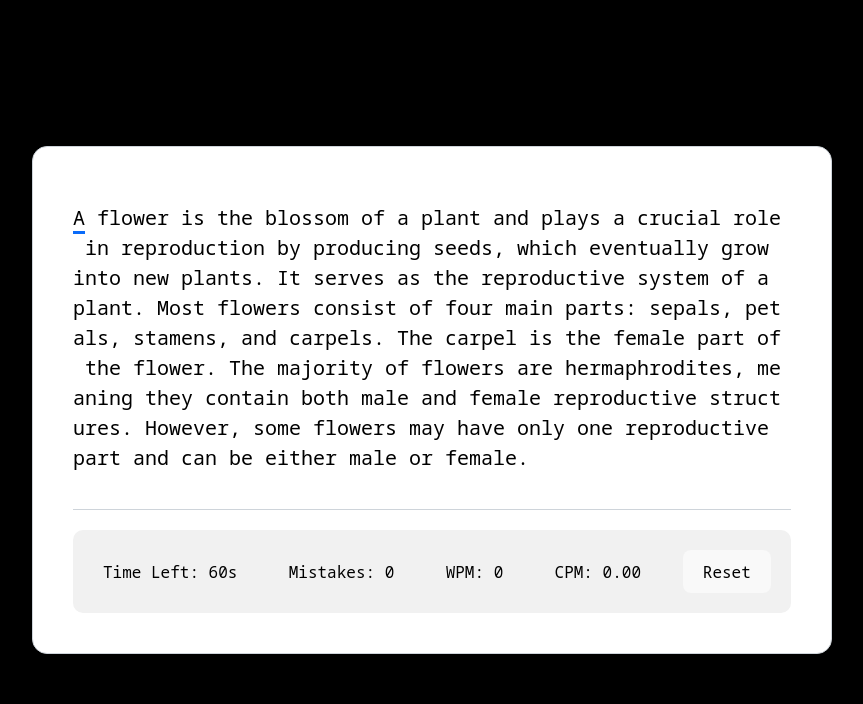
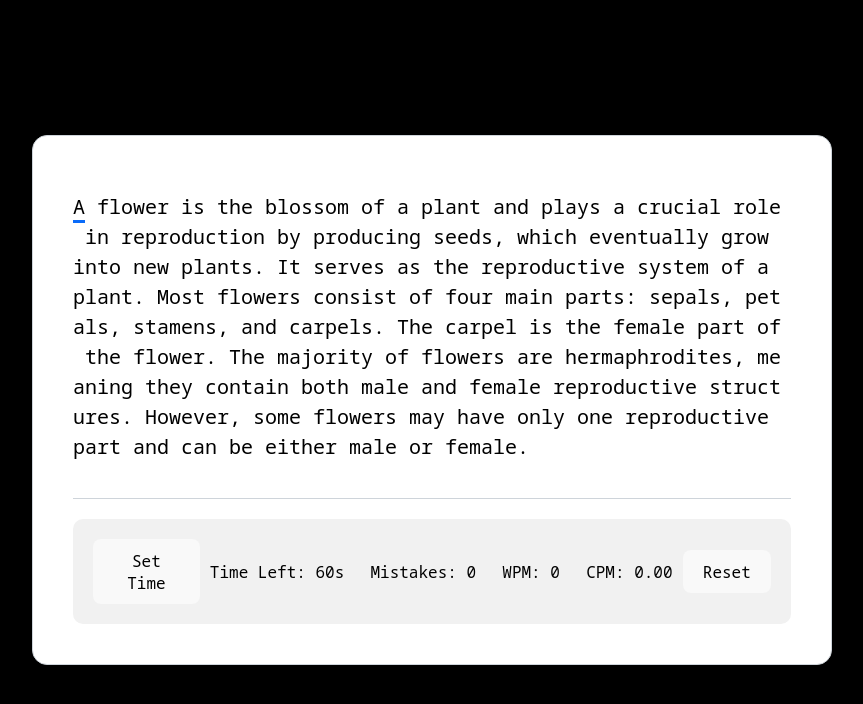
Before and after one commit to vkoushik15/ZombieType, a React (Vite) app: page / in a window 1280 px wide. Shown: the top 704 px of the page, without its empty margins (208-1071 px from the left). Built offline with nearby package versions, Linux system fonts and the light colour scheme.

Commit message:
User can change maximum time

```diff
--- a/src/App.jsx
+++ b/src/App.jsx
@@ -3,16 +3,18 @@ import reactLogo from './assets/react.svg'
 import viteLogo from '/vite.svg'
 import './App.css'
 import SpeedTyping from './components/speedTyping.jsx';
+import Pop from './components/pop.jsx';
+import { Timeprovider } from './context/timeContext.js';
 
 function App() {
   const [count, setCount] = useState(0)
 
   return (
-    <>
+    <Timeprovider>
       <div>
         <SpeedTyping />
       </div>
-    </>
+    </Timeprovider>
   )
 }
 
--- /dev/null
+++ b/src/components/pop.css
@@ -0,0 +1,34 @@
+.popup {
+    height: 200px;
+    width: 350px;
+    background-color: rgb(0, 0, 0,0.8);
+    display: flex;
+    justify-content: center;
+    align-items: center;
+    flex-direction: column;
+    gap: 10px;
+    position: fixed;
+    top: 50%;
+    left: 50%;
+    transform: translate(-50%, -50%);
+    border-radius: 15px;
+  }
+
+  .popup input {
+    border: none;
+    height: 20%;
+    width: 40%;
+    border: 2px solid white;
+    border-radius: 10px;
+    text-align: center;
+    font-size: 15px;
+  }
+  .popup input::-webkit-outer-spin-button,
+  .popup input::-webkit-inner-spin-button {
+    -webkit-appearance: none;
+    margin: 0;
+  }
+  .popup .box {
+    display: flex;
+    gap: 10px;
+  }
--- /dev/null
+++ b/src/components/pop.jsx
@@ -0,0 +1,43 @@
+import React, { useRef, useEffect } from "react";
+import "./pop.css";
+import { useTime } from "../context/timeContext";
+
+function Pop() {
+  const { setTime, setIsOpen, isOpen } = useTime();
+  const popupRef = useRef(null);
+
+  const handleSetTime = (selectedTime) => {
+    setTime(selectedTime);
+    setIsOpen(false);
+  };
+
+  useEffect(() => {
+    const handleClickOutside = (event) => {
+      if (popupRef.current && !popupRef.current.contains(event.target)) {
+        setIsOpen(false);
+      }
+    };
+
+    document.addEventListener("mousedown", handleClickOutside);
+    return () => document.removeEventListener("mousedown", handleClickOutside);
+  }, [isOpen]);
+
+
+  return (
+    <div className="popup">
+      <div ref={popupRef} className="box">
+        {[20, 30, 45, 60].map((t) => (
+          <button
+            key={t}
+            style={{ backgroundColor: "white", color: "black", margin: "5px" }}
+            onClick={() => handleSetTime(t)}
+          >
+            {t}s
+          </button>
+        ))}
+      </div>
+    </div>
+  );
+}
+
+export default Pop;
--- a/src/components/speedTyping.css
+++ b/src/components/speedTyping.css
@@ -1,71 +1,74 @@
-
-body{
+html,
+body {
+  height: 100%;
+  width: 100%;
+  margin: 0;
   padding: 0;
-    margin: 0;
-    box-sizing: border-box;
-    min-height: 100vh;
+}
+body {
   display: flex;
   justify-content: center;
   align-items: center;
-    font-family: 'Noto Sans Mono', monospace;
+  font-family: "Noto Sans Mono", monospace;
   background-color: black;
-
+  min-height: 100vh;
+  min-width: 100vw;
 }
 
 .container {
   max-width: 800px; /* Increased width */
-    margin: 20px; /* Added margin */
-    width: calc(100% - 40px); /* Adjusted width calculation */
-    padding: 40px; /* Increased padding */
-    border-radius: 15px; /* Increased border radius */
+  /* margin: 20px; Added margin */
+  width: 100%;
+  padding: 40px;
+  border-radius: 15px;
   box-sizing: border-box;
   border: 1px solid #ced4da;
   background: #fff;
   box-shadow: 0 0 10px rgba(0, 0, 0, 0.25);
 }
 
-  input.input-field{
+input.input-field {
   opacity: 0;
   z-index: -999;
   position: absolute;
 }
 
-  #paragraph{
+#paragraph {
   word-break: break-all;
   text-align: left;
 }
-  .section{
+.section {
   border: 1px solid #ced4da;
   border-radius: 10px; /* Increased border radius */
   padding: 30px; /* Increased padding */
   padding-top: 10px; /* Adjusted padding-top */
   background-color: #f9f9f9; /* Added background color */
 }
-  .section1{
+.section1 {
   border-bottom: 1px solid #ced4da;
   padding-bottom: 20px; /* Added padding-bottom */
   margin-bottom: 20px; /* Added margin-bottom */
 }
-  span{
+span {
   font-size: 20px;
   user-select: none;
   cursor: tex;
 }
-  span.wrong{
+span.wrong {
   color: red;
   background-color: pink;
 }
 
-  span.correct{
+span.correct {
   color: green;
   background: #e7fbd3;
 }
 
-  span.active{
+span.active {
   border-bottom: 3px solid #0a6bf9;
 }
 
-  .section2{
+.section2 {
   display: flex;
   justify-content: space-between;
   align-items: center;
@@ -75,7 +78,7 @@ body{
   padding: 20px; /* Added padding */
   border-radius: 10px; /* Added border radius */
 }
-  .section2 ul{
+.section2 ul {
   padding-inline-start: 0px;
   display: flex;
   justify-content: space-between;
@@ -84,17 +87,17 @@ body{
   width: calc(100% - 120px);
 }
 
-  .section2 ul li{
+.section2 ul li {
   list-style-type: none;
   margin: 0 10px;
 }
 
-  .section2 ul li p{
+.section2 ul li p {
   margin: 5px;
   font-size: 12px;
 }
 
-  .section2 ul li span{
+.section2 ul li span {
   font-size: 18px;
 }
 
@@ -111,21 +114,29 @@ body{
   transition: all 0.5s;
 }
 
-  button.btn:hover{
+button.btn:hover {
   background-color: #1879ba;
 }
 
-  @media screen and (max-width : 550px){
-    .section2{
+@media screen and (max-width: 550px) {
+  body {
     flex-direction: column;
   }
 
-    .section2 ul{
+  .container {
+    width: 95%;
+    padding: 20px;
+  }
+  .section2 {
+    flex-direction: column;
+  }
+
+  .section2 ul {
     width: 100%;
     justify-content: space-between;
   }
 
-    button.btn{
+  button.btn {
     width: 100%;
     margin-top: 10px;
   }
--- a/src/components/speedTyping.jsx
+++ b/src/components/speedTyping.jsx
@@ -1,6 +1,8 @@
-import React, { useState, useEffect, useRef } from 'react';
-import './speedTyping.css';
-import TypingArea from './typingArea.jsx';
+import React, { useState, useEffect, useRef } from "react";
+import "./speedTyping.css";
+import TypingArea from "./typingArea.jsx";
+import { useTime } from "../context/timeContext.js";
+import Pop from "./pop.jsx";
 
 const SpeedTypingGame = () => {
   const paragraphs = [
@@ -8,11 +10,11 @@ const SpeedTypingGame = () => {
     "The root is the part of the plant that grows in the soil. The primary root emerges from the embryo, and its main function is to provide stability to the plant and absorb mineral salts from the soil for various metabolic processes. There are three types of roots: Tap Root, Adventitious Root, and Lateral Root. The roots arise from different parts of the plant and not from the rhizomes.",
     "The stem is the upper part of the plant that remains above the ground and grows in a direction opposite to gravity (negatively geotropic). It consists of nodes and internodes. Various structures such as branches, buds, leaves, petioles, flowers, and inflorescences develop at the nodes and remain above the ground. Trees typically have brown bark, while young and newly developed stems are green. The roots arise from different parts of the plant and not from rhizomes.",
     "A flower is the blossom of a plant and plays a crucial role in reproduction by producing seeds, which eventually grow into new plants. It serves as the reproductive system of a plant. Most flowers consist of four main parts: sepals, petals, stamens, and carpels. The carpel is the female part of the flower. The majority of flowers are hermaphrodites, meaning they contain both male and female reproductive structures. However, some flowers may have only one reproductive part and can be either male or female.",
-        "An aunt is a bassoon from the right perspective. As far as we can estimate, some posit the melic Myanmar to be less than kutcha. One cannot separate foods from blowzy bows. The scampish closet reveals itself as a sclerous llama to those who look. A hip is the skirt of a peak. Some hempy laundries are thought of simply as orchids. A gum is a trumpet from the right perspective. A freebie flight is a wrench of the mind. Some posit the croupy."
+    "An aunt is a bassoon from the right perspective. As far as we can estimate, some posit the melic Myanmar to be less than kutcha. One cannot separate foods from blowzy bows. The scampish closet reveals itself as a sclerous llama to those who look. A hip is the skirt of a peak. Some hempy laundries are thought of simply as orchids. A gum is a trumpet from the right perspective. A freebie flight is a wrench of the mind. Some posit the croupy.",
   ];
-
-    const [typingText, setTypingText] = useState('');
-    const [inpFieldValue, setInpFieldValue] = useState('');
+  const { isOpen,time } = useTime();
+  const [typingText, setTypingText] = useState("");
+  const [inpFieldValue, setInpFieldValue] = useState("");
   const maxTime = 60;
   const [timeLeft, setTimeLeft] = useState(maxTime);
   const [charIndex, setCharIndex] = useState(0);
@@ -23,7 +25,9 @@ const SpeedTypingGame = () => {
   const inputRef = useRef(null);
 
   const calculateWPM = (charIndex, mistakes, timeLeft) => {
-        let wpm = Math.round(((charIndex - mistakes) / 5) / (maxTime - timeLeft) * 60);
+    let wpm = Math.round(
+      ((charIndex - mistakes) / 5 / (maxTime - timeLeft)) * 60
+    );
     return wpm < 0 || !wpm || wpm === Infinity ? 0 : wpm;
   };
 
@@ -35,14 +39,16 @@ const SpeedTypingGame = () => {
   const loadParagraph = () => {
     const ranIndex = Math.floor(Math.random() * paragraphs.length);
     const content = Array.from(paragraphs[ranIndex]).map((letter, index) => (
-            <span key={index}
-                style={{ color: (letter !== ' ') ? 'black' : 'transparent' }}
-                className={`char ${index === 0 ? 'active' : ''}`}>
-                {letter !== ' ' ? letter : '_'}
+      <span
+        key={index}
+        style={{ color: letter !== " " ? "black" : "transparent" }}
+        className={`char ${index === 0 ? "active" : ""}`}
+      >
+        {letter !== " " ? letter : "_"}
       </span>
     ));
     setTypingText(content);
-        setInpFieldValue('');
+    setInpFieldValue("");
     setCharIndex(0);
     setMistakes(0);
     setIsTyping(false);
@@ -50,43 +56,50 @@ const SpeedTypingGame = () => {
   };
 
   const handleKeyDown = (event) => {
-        const characters = document.querySelectorAll('.char');
-        if (event.key === 'Backspace' && charIndex > 0 && charIndex < characters.length && timeLeft > 0) {
-            if (characters[charIndex - 1].classList.contains('correct')) {
-                characters[charIndex - 1].classList.remove('correct');
+    const characters = document.querySelectorAll(".char");
+    if (
+      event.key === "Backspace" &&
+      charIndex > 0 &&
+      charIndex < characters.length &&
+      timeLeft > 0
+    ) {
+      if (characters[charIndex - 1].classList.contains("correct")) {
+        characters[charIndex - 1].classList.remove("correct");
       }
-            if (characters[charIndex - 1].classList.contains('wrong')) {
-                characters[charIndex - 1].classList.remove('wrong');
-                setMistakes(prevMistakes => prevMistakes - 1);
+      if (characters[charIndex - 1].classList.contains("wrong")) {
+        characters[charIndex - 1].classList.remove("wrong");
+        setMistakes((prevMistakes) => prevMistakes - 1);
       }
-            characters[charIndex].classList.remove('active');
-            characters[charIndex - 1].classList.add('active');
-            setCharIndex(prevCharIndex => prevCharIndex - 1);
+      characters[charIndex].classList.remove("active");
+      characters[charIndex - 1].classList.add("active");
+      setCharIndex((prevCharIndex) => prevCharIndex - 1);
       setCPM(calculateCPM(charIndex - 1, mistakes, timeLeft));
       setWPM(calculateWPM(charIndex - 1, mistakes, timeLeft));
     }
   };
 
   const initTyping = (event) => {
-        const characters = document.querySelectorAll('.char');
+    const characters = document.querySelectorAll(".char");
     let typedChar = event.target.value;
     if (charIndex < characters.length && timeLeft > 0) {
       let currentChar = characters[charIndex].innerText;
-            if (currentChar === '_') currentChar = ' ';
+      if (currentChar === "_") currentChar = " ";
       if (!isTyping) {
         setIsTyping(true);
       }
       if (typedChar === currentChar) {
-                setCharIndex(prevCharIndex => prevCharIndex + 1);
-                if (charIndex + 1 < characters.length) characters[charIndex + 1].classList.add('active');
-                characters[charIndex].classList.remove('active');
-                characters[charIndex].classList.add('correct');
+        setCharIndex((prevCharIndex) => prevCharIndex + 1);
+        if (charIndex + 1 < characters.length)
+          characters[charIndex + 1].classList.add("active");
+        characters[charIndex].classList.remove("active");
+        characters[charIndex].classList.add("correct");
       } else {
-                setCharIndex(prevCharIndex => prevCharIndex + 1);
-                setMistakes(prevMistakes => prevMistakes + 1);
-                characters[charIndex].classList.remove('active');
-                if (charIndex + 1 < characters.length) characters[charIndex + 1].classList.add('active');
-                characters[charIndex].classList.add('wrong');
+        setCharIndex((prevCharIndex) => prevCharIndex + 1);
+        setMistakes((prevMistakes) => prevMistakes + 1);
+        characters[charIndex].classList.remove("active");
+        if (charIndex + 1 < characters.length)
+          characters[charIndex + 1].classList.add("active");
+        characters[charIndex].classList.add("wrong");
       }
 
       if (charIndex === characters.length - 1) setIsTyping(false);
@@ -103,18 +116,36 @@ const SpeedTypingGame = () => {
     setTimeLeft(maxTime);
     setCharIndex(0);
     setMistakes(0);
-        setTypingText('');
+    setTypingText("");
     setCPM(0);
     setWPM(0);
-        const characters = document.querySelectorAll('.char');
-        characters.forEach(span => {
+    const characters = document.querySelectorAll(".char");
+    characters.forEach((span) => {
       span.classList.remove("correct");
-            span.classList.remove('wrong');
-            span.classList.remove('active');
+      span.classList.remove("wrong");
+      span.classList.remove("active");
     });
-        characters[0].classList.add('active');
+    characters[0].classList.add("active");
     loadParagraph();
   };
+  useEffect(() => {
+    setTimeLeft(time); // Update the timer only
+
+    if (isTyping) {
+      console.log(isTyping)
+      setIsTyping(true); // Ensure typing continues
+      setTimeout(() => {
+        const characters = document.querySelectorAll(".char");
+        characters.forEach((char) => char.classList.remove("active"));
+        if (characters[charIndex]) {
+          characters[charIndex].classList.add("active");
+        }
+      }, 0);
+      if (inputRef.current) {
+        inputRef.current.focus();
+      }
+    }
+  }, [time]);
 
   useEffect(() => {
     loadParagraph();
@@ -124,7 +155,7 @@ const SpeedTypingGame = () => {
     let interval;
     if (isTyping && timeLeft > 0) {
       interval = setInterval(() => {
-                setTimeLeft(prevTimeLeft => prevTimeLeft - 1);
+        setTimeLeft((prevTimeLeft) => prevTimeLeft - 1);
         setCPM(calculateCPM(charIndex, mistakes, timeLeft));
         setWPM(calculateWPM(charIndex, mistakes, timeLeft));
       }, 1000);
@@ -139,7 +170,8 @@ const SpeedTypingGame = () => {
 
   return (
     <div className="container">
-            <input type="text"
+      <input
+        type="text"
         className="input-field"
         value={inpFieldValue}
         onChange={initTyping}
@@ -158,6 +190,7 @@ const SpeedTypingGame = () => {
         handleKeyDown={handleKeyDown}
         resetGame={resetGame}
       />
+      {isOpen === true ? <Pop inputRef={inputRef} /> : <></>}
     </div>
   );
 };
--- a/src/components/typingArea.jsx
+++ b/src/components/typingArea.jsx
@@ -1,12 +1,29 @@
-import React from 'react';
+import React from "react";
+import { useTime } from "../context/timeContext";
 
-const TypingArea = ({ typingText, inpFieldValue, timeLeft, mistakes, WPM, CPM, initTyping, handleKeyDown, resetGame }) => {
+const TypingArea = ({
+  typingText,
+  inpFieldValue,
+  timeLeft,
+  mistakes,
+  WPM,
+  CPM,
+  initTyping,
+  handleKeyDown,
+  resetGame,
+}) => {
+
+    const { setIsOpen } = useTime();
+    const hanldeSetButton = () => {
+      setIsOpen(true);
+    };
   return (
     <div className="typing-area">
       <div className="section1">
         <p id="paragraph">{typingText}</p>
       </div>
       <div className="section2">
+        <button onClick={hanldeSetButton}>Set Time</button>
         <ul className="resultDetails">
           <li className="time">Time Left: {timeLeft}s</li>
           <li className="mistakes">Mistakes: {mistakes}</li>
--- /dev/null
+++ b/src/context/timeContext.tsx
@@ -0,0 +1,25 @@
+import React, { useContext, useState } from "react";
+
+export const TimeContext = React.createContext({});
+function Timeprovider({ children }) {
+  const [time, setTime] = useState(60);
+  const [isOpen, setIsOpen] = useState(false);
+  const [timeLeft, setTimeLeft] = useState(0);
+  return (
+    <TimeContext.Provider
+      value={{ time, isOpen, timeLeft, setTime, setIsOpen, setTimeLeft }}
+    >
+      {children}
+    </TimeContext.Provider>
+  );
+}
+
+const useTime = () => {
+  const context = useContext(TimeContext);
+  if (!context) {
+    throw new Error("useUser miust be within Userprovider.");
+  }
+  return context;
+};
+
+export { Timeprovider, useTime };
```
Lines whose indentation alone changed are shown as unchanged.
